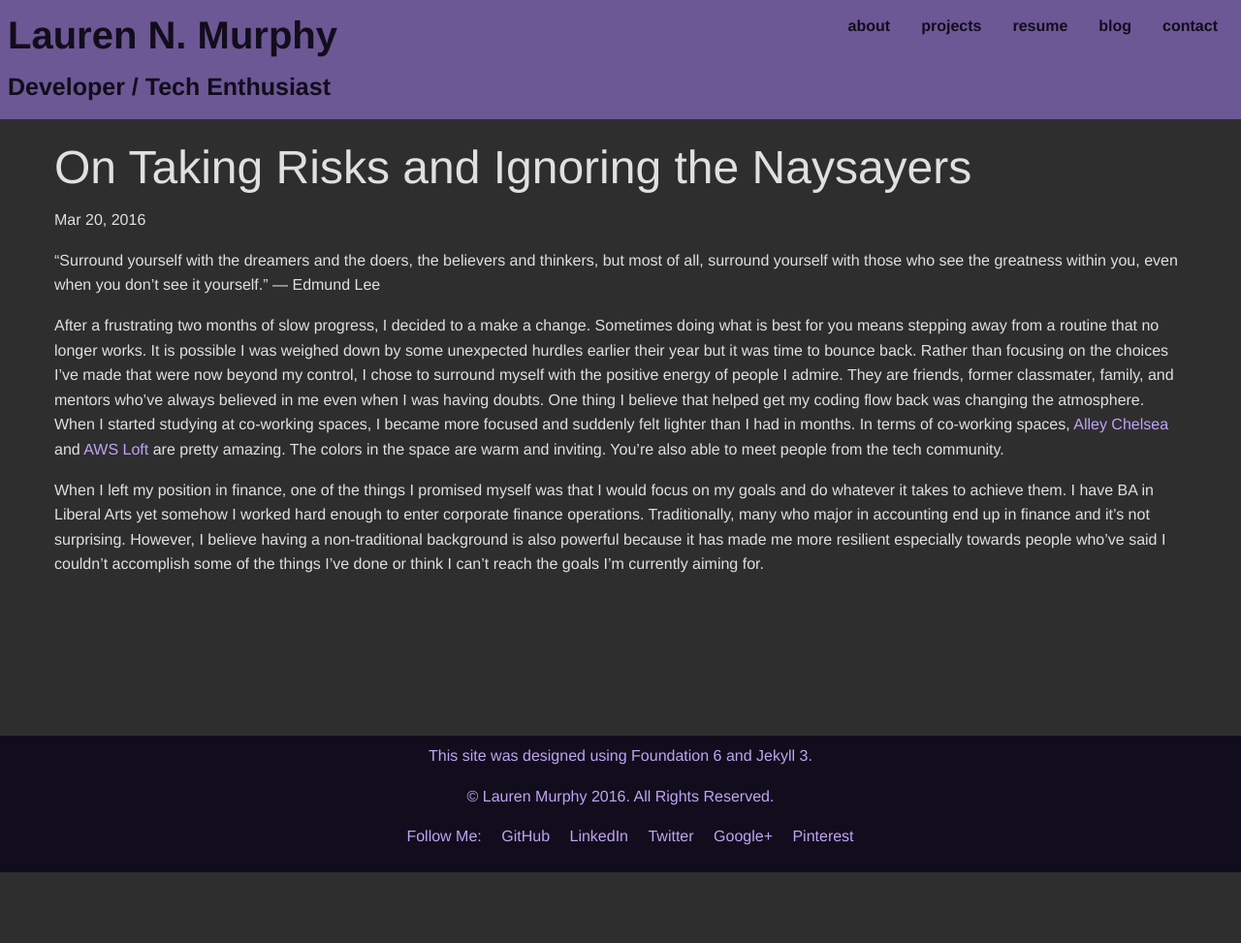
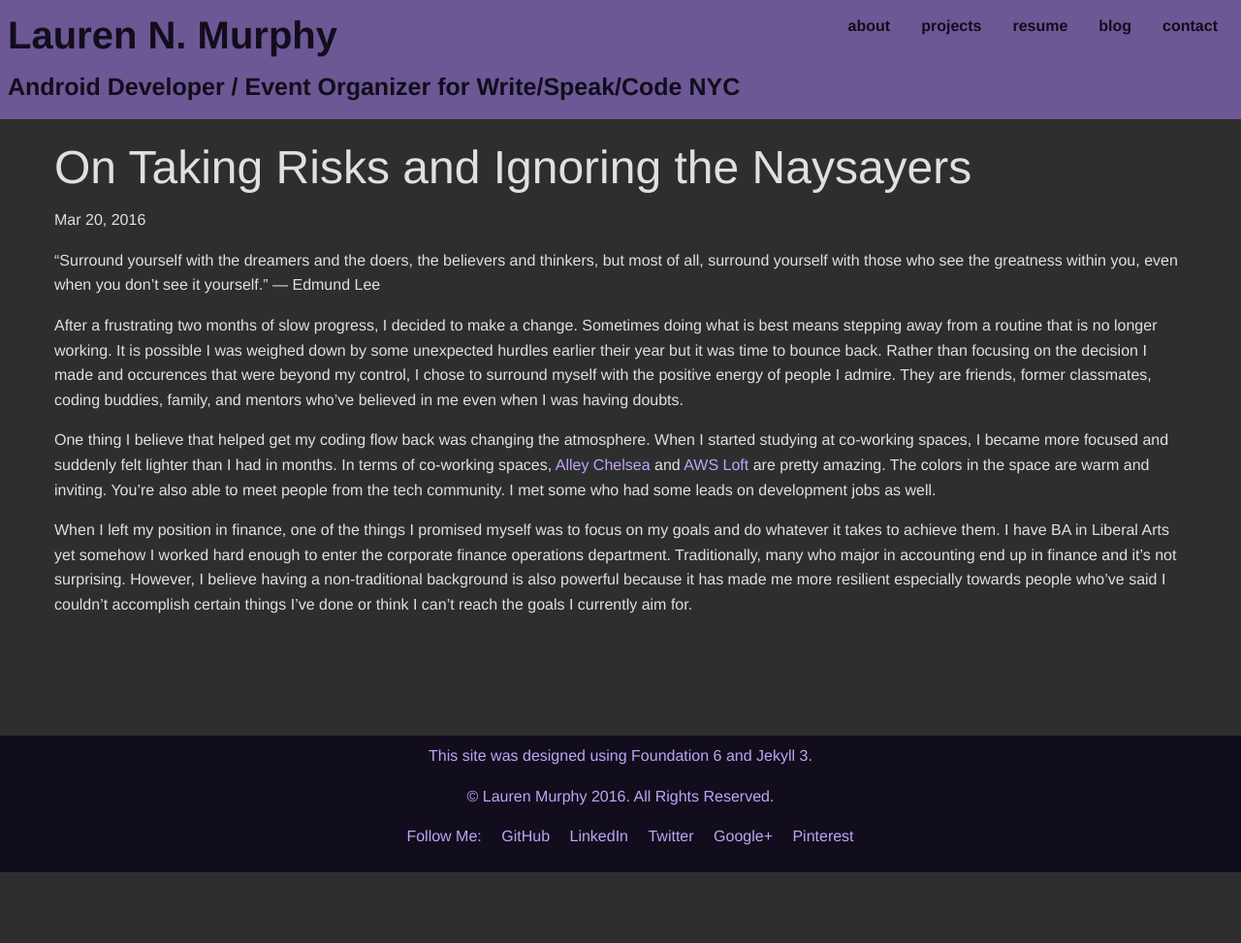
Before and after one commit to laurennor/laurennor.github.io, a Jekyll site: the page built from _posts/2016-03-20-taking-risks.md, in a window 1280 px wide. Shown: the whole page at 97% size. Built offline with Jekyll 4.4.1, drawn with Linux system fonts in a browser that asks for light colours; before the commit the page ends 931 px from its top, so only the background shows below that.

Commit message:
update site

```diff
--- a/_includes/header.html
+++ b/_includes/header.html
@@ -5,7 +5,7 @@
       <button class="menu-icon dark" type="button" data-toggle></button>
     </span>
     <h2><strong><a href="/">Lauren N. Murphy</a></strong></h2>
-    <h4><strong>Developer / Tech Enthusiast</strong></h4>
+    <h4><strong>Android Developer / Event Organizer for Write/Speak/Code NYC</strong></h4>
   </div>
   <div id="responsive-menu">
     <div class="top-bar-right">
--- a/_posts/2016-03-20-taking-risks.md
+++ b/_posts/2016-03-20-taking-risks.md
@@ -6,9 +6,11 @@
 
 “Surround yourself with the dreamers and the doers, the believers and thinkers, but most of all, surround yourself with those who see the greatness within you, even when you don’t see it yourself.” ― Edmund Lee
 
-After a frustrating two months of slow progress, I decided to a make a change. Sometimes doing what is best for you means stepping away from a routine that no longer works. It is possible I was weighed down by some unexpected hurdles earlier their year but it was time to bounce back. Rather than focusing on the choices I've made that were now beyond my control, I chose to surround myself with the positive energy of people I admire. They are friends, former classmater, family, and mentors who've always believed in me even when I was having doubts. One thing I believe that helped get my coding flow back was changing the atmosphere. When I started studying at co-working spaces, I became more focused and suddenly felt lighter than I had in months. In terms of co-working spaces, [Alley Chelsea][Alley] and [AWS Loft][AWS Loft] are pretty amazing. The colors in the space are warm and inviting. You're also able to meet people from the tech community.
+After a frustrating two months of slow progress, I decided to make a change. Sometimes doing what is best means stepping away from a routine that is no longer working. It is possible I was weighed down by some unexpected hurdles earlier their year but it was time to bounce back. Rather than focusing on the decision I made and occurences that were beyond my control, I chose to surround myself with the positive energy of people I admire. They are friends, former classmates, coding buddies, family, and mentors who've believed in me even when I was having doubts.
 
-When I left my position in finance, one of the things I promised myself was that I would focus on my goals and do whatever it takes to achieve them. I have BA in Liberal Arts yet somehow I worked hard enough to enter corporate finance operations. Traditionally, many who major in accounting end up in finance and it's not surprising. However, I believe having a non-traditional background is also powerful because it has made me more resilient especially towards people who've said I couldn't accomplish some of the things I've done or think I can't reach the goals I'm currently aiming for.
+One thing I believe that helped get my coding flow back was changing the atmosphere. When I started studying at co-working spaces, I became more focused and suddenly felt lighter than I had in months. In terms of co-working spaces, [Alley Chelsea][Alley] and [AWS Loft][AWS Loft] are pretty amazing. The colors in the space are warm and inviting. You're also able to meet people from the tech community. I met some who had some leads on development jobs as well.
+
+When I left my position in finance, one of the things I promised myself was to focus on my goals and do whatever it takes to achieve them. I have BA in Liberal Arts yet somehow I worked hard enough to enter the corporate finance operations department. Traditionally, many who major in accounting end up in finance and it's not surprising. However, I believe having a non-traditional background is also powerful because it has made me more resilient especially towards people who've said I couldn't accomplish certain things I've done or think I can't reach the goals I currently aim for.
 
 [Alley]: http://youralley.com/chelsea/
 [AWS Loft]: https://aws.amazon.com/start-ups/loft/ny-loft/
--- a/about.html
+++ b/about.html
@@ -7,7 +7,7 @@
       <h3>About</h3>
       <section id="about">
           <p>I'm a lifelong learner who loves technology and gaming. I was born and raised in Brooklyn, New York. I also lived in Japan for a while. One of my main goals is to work as a developer at a company that I'm passionate about. I enjoy attending and voluntering for tech and leadership events. I'm currently an Event Organizer for <a href="http://www.meetup.com/Write-Speak-Code-NYC/">Write/Speak/Code NYC</a>.</p>
-          <p>I'm also an avid film-goer, runner, and soccer fan. I also enjoy unwinding with webcasts, books, and karaoke. I love singing karaoke in Japanese!</p>
+          <p>I'm also an avid film-goer, runner, and Arsenal FC fan. I also enjoy unwinding with webcasts, books, and karaoke. I love singing karaoke in Japanese!</p>
           <h4>Favorite Quotes:</h4>
           <p>"Don't fake it till you make it. Fake it till you become it." - Amy Cuddy</p>
           <p>"Learn from yesterday, live for today, hope for tomorrow. The important thing is not to stop questioning." - Albert Einstein</p>
```
